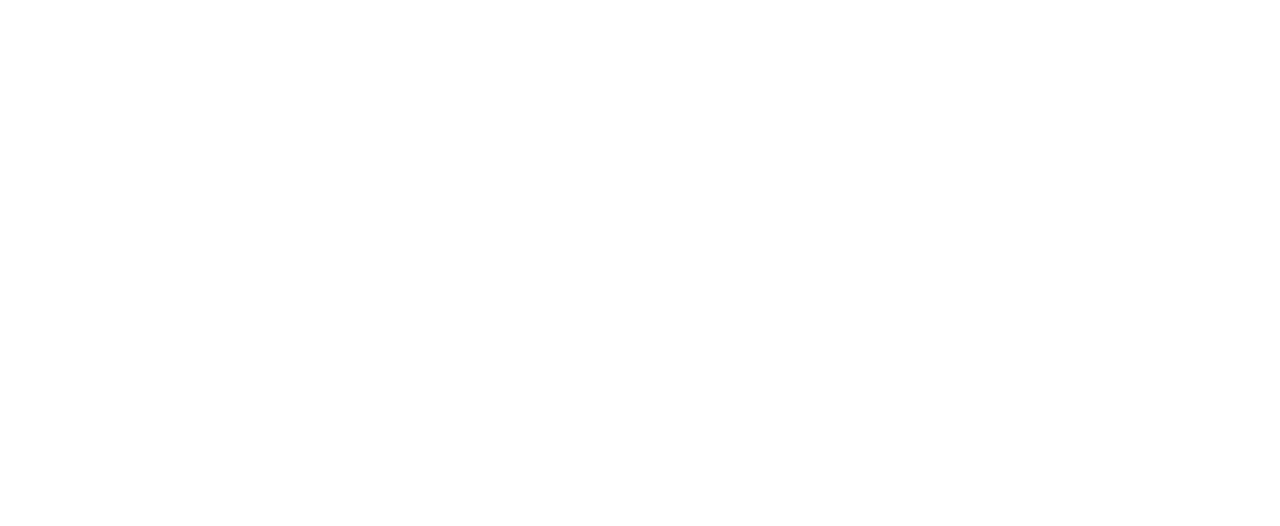
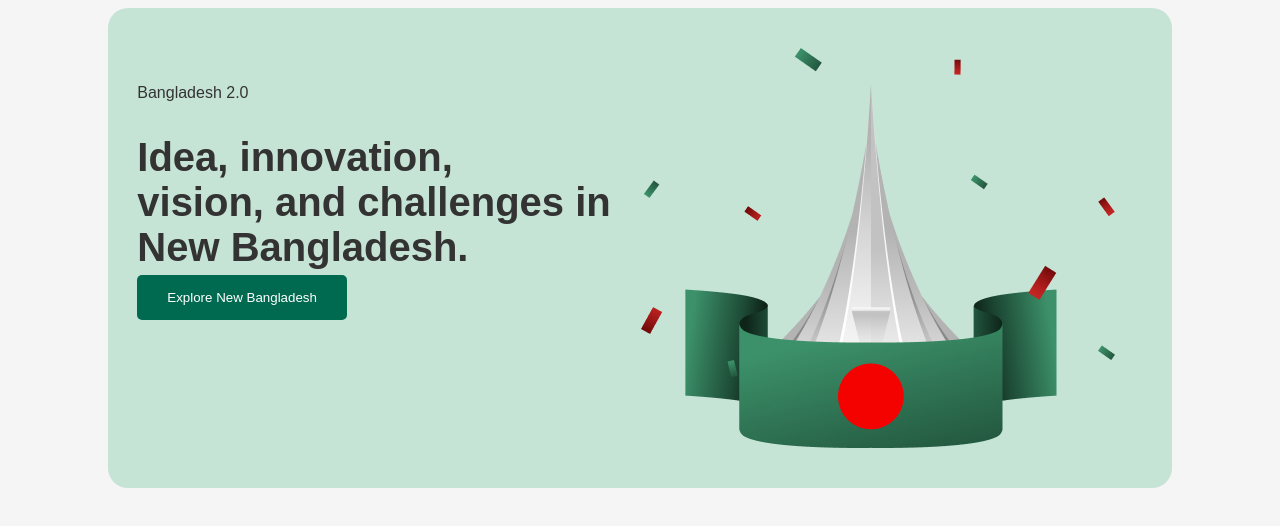
Before and after one commit to rifatuchsash/first-assignment, a plain HTML site: page index.html in a window 1280 px wide. Drawn offline with Linux system fonts and the light colour scheme.

Commit message:
added the banner

```diff
--- a/index.html
+++ b/index.html
@@ -4,8 +4,17 @@
     <meta charset="UTF-8">
     <meta name="viewport" content="width=device-width, initial-scale=1.0">
     <title>First Assignment</title>
+    <link rel="stylesheet" href="styles.css">
 </head>
 <body>
-
+    <div class="body">
+        <section class="hero">
+            <div class="container">
+                <p>Bangladesh 2.0</p>
+                <h2>Idea, innovation, <br> vision, and challenges in <br> New Bangladesh.</h2>
+                <button class="cta-btn">Explore New Bangladesh</button>
+            </div>
+            <img src="assets/hero.png"
+        </section>
 </body>
 </html>
--- a/styles.css
+++ b/styles.css
@@ -0,0 +1,52 @@
+body {
+    font-family: Arial, sans-serif;
+    background-color: #F5F5F5;
+    color: #333;
+  }
+
+  .body {
+    margin: 0;
+    padding: 0 100px;
+    font-family: Arial, sans-serif;
+    background-color: #F5F5F5;
+    color: #333;
+  }
+
+  .container {
+    margin: 0 auto;
+    padding: 20px;
+  }
+
+  .hero {
+    background-color: #C6E4D6;
+    text-align: left;
+    display: grid;
+    border-radius: 20px;
+    grid-template-columns: repeat(2, 1fr);
+    padding: 40px 0px;
+    margin-bottom: 20px;
+  }
+
+  .title {
+    font-size: 2rem;
+    margin-bottom: 20px;
+    text-align: left;
+  }
+
+  .details {
+    text-align: left;
+  }
+
+  .hero h2 {
+    font-size: 2.5rem;
+    margin-bottom: 5px;
+  }
+
+  .cta-btn {
+    padding: 15px 30px;
+    background-color: #006A50;
+    color: #fff;
+    border: none;
+    border-radius: 5px;
+    cursor: pointer;
+  }
```
